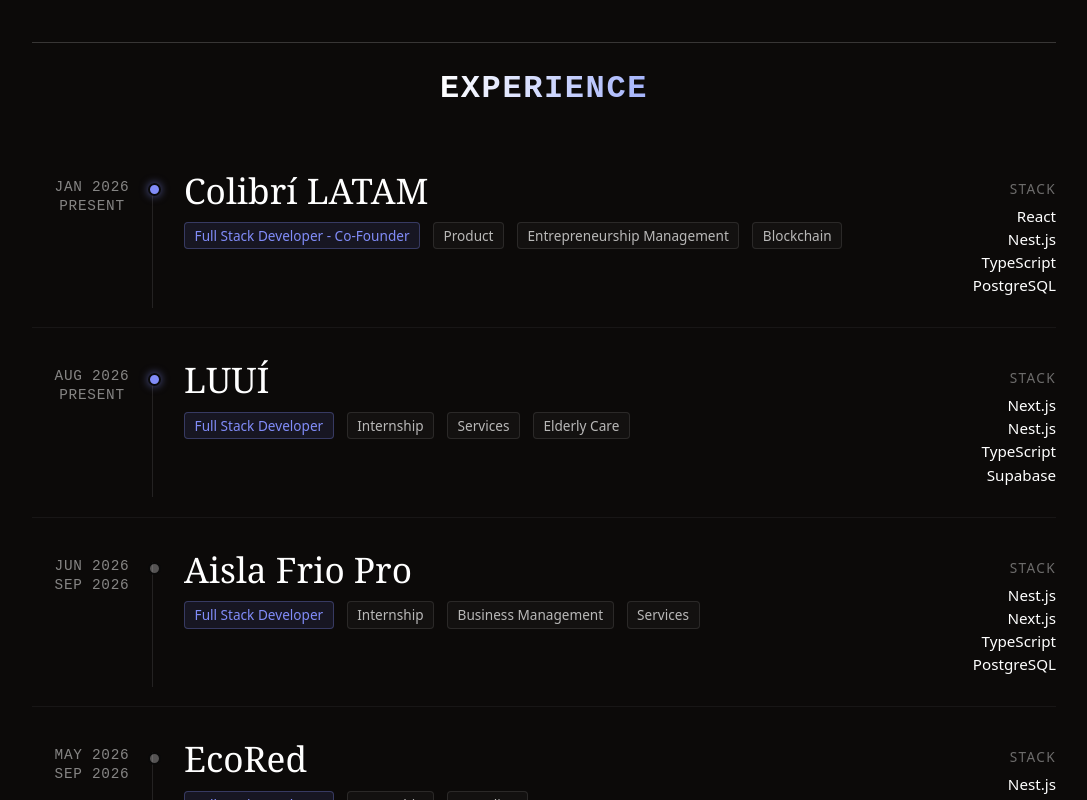
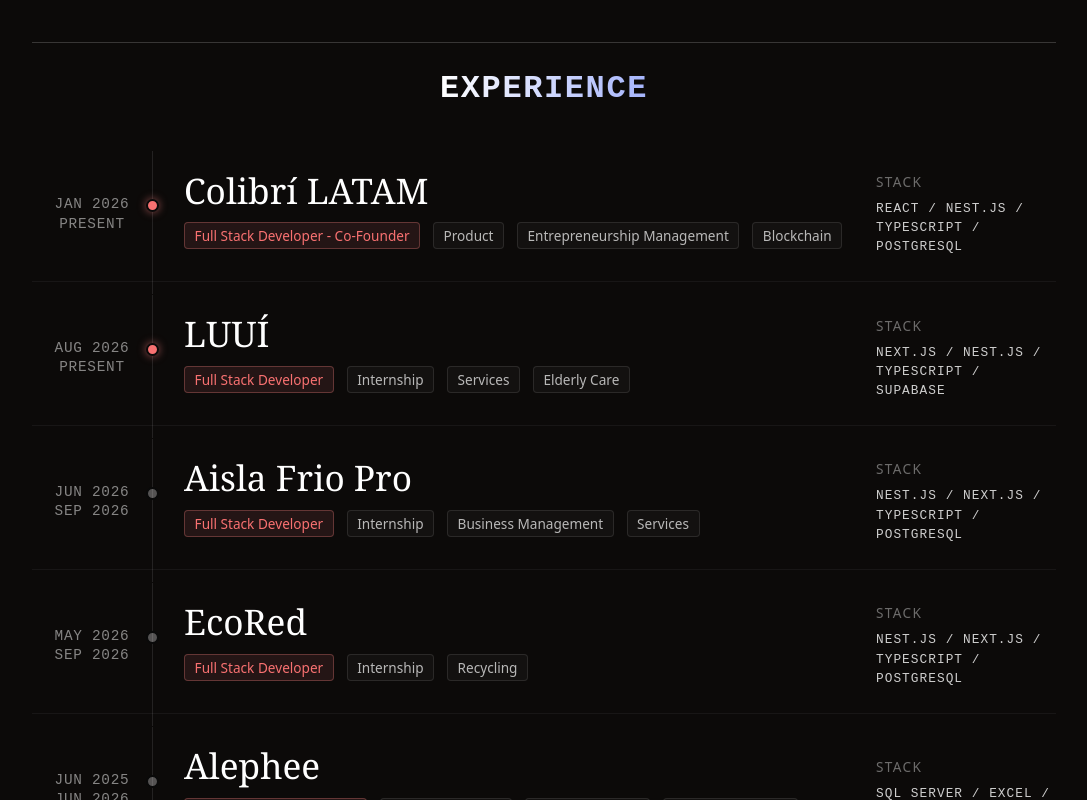
Before and after one commit to JoaquinGabriel17/portfolio-react, a Next.js app: page / in a window 1280 px wide. Shown: the part 780-1580 px from the top of the page, without its empty margins (96-1183 px from the left). Built offline with nearby package versions, Linux system fonts and the light colour scheme.

Commit message:
ajutes en ux en experience card

```diff
--- a/src/components/experienceCard/ExperienceCard.jsx
+++ b/src/components/experienceCard/ExperienceCard.jsx
@@ -30,9 +30,7 @@ export default function ExperienceCard({ data, lang }) {
             <div className={styles.stackColumn}>
                 <span className={styles.stackLabel}>Stack</span>
                 <div className={styles.stackList}>
-                    {stack.map((tech, index) => (
-                        <span key={index} className={styles.stackItem}>{tech}</span>
-                    ))}
+                    {stack.join(' / ')}
                 </div>
             </div>
         </div>
--- a/src/components/experienceCard/experienceCard.module.css
+++ b/src/components/experienceCard/experienceCard.module.css
@@ -3,7 +3,6 @@
     display: grid;
     grid-template-columns: 120px 1fr 180px; /* 3 columnas */
     gap: 2rem;
-    padding: 2rem 0;
     position: relative;
     border-bottom: 1px solid rgba(255, 255, 255, 0.05); /* Línea sutil divisoria */
 }
@@ -14,6 +13,7 @@
     flex-direction: column;
     gap: 0.2rem;
     padding-top: 0.5rem;
+    justify-content: center;
 }
 
 .dateText {
@@ -27,6 +27,7 @@
 /* Columna 2: Empresa y Tags */
 .mainColumn {
     position: relative;
+    padding: 2rem 0;
 }
 
 .companyName {
@@ -56,17 +57,18 @@
 
 /* El primer tag (rol) en color índigo */
 .primaryTag {
-    color: #818cf8;
-    border-color: rgba(129, 140, 248, 0.3);
-    background: rgba(129, 140, 248, 0.1);
+    color: #f87171;
+    border-color: rgba(248, 129, 129, 0.3);
+    background: rgba(248, 129, 129, 0.1);
 }
 
 /* Columna 3: Stack */
 .stackColumn {
     display: flex;
     flex-direction: column;
-    align-items: flex-end; /* Alineado a la derecha */
+    align-items: start;
     padding-top: 0.5rem;
+    justify-content: center;
 }
 
 .stackLabel {
@@ -78,10 +80,15 @@
 }
 
 .stackList {
-    display: flex;
-    flex-direction: column;
-    align-items: flex-end;
-    gap: 0.2rem;
+
+    font-family: 'DM Mono', monospace;
+  font-size: 0.8rem;
+  letter-spacing: 0.08em;
+  text-transform: uppercase;
+  color: rgba(255, 255, 255, 0.8);
+  text-align: left;
+  max-width: 230px;
+  line-height: 1.5;
 }
 
 .stackItem {
@@ -102,8 +109,8 @@
 /* El punto (siempre visible) */
 .timelineDot {
     position: absolute;
-    left: -4px; /* Centrar el punto en la línea */
-    top: 0;
+    left: -6px; /* Centrar el punto en la línea */
+    top: 3rem;
     width: 9px;
     height: 9px;
     border-radius: 50%;
@@ -114,8 +121,8 @@
 
 /* Punto índigo para el trabajo actual */
 .currentDot {
-    background-color: #818cf8;
-    box-shadow: 0 0 8px rgba(129, 140, 248, 0.6);
+    background-color: #f87171;
+    box-shadow: 0 0 8px rgba(248, 129, 129, 0.6);
 }
 
 /* --- Responsive --- */
@@ -127,9 +134,7 @@
     }
 
     .timelineDotWrapper {
-        left: 0.5rem; /* Mover la línea a la izquierda en móviles */
-        top: 0;
-        height: 100%;
+        display: none;
     }
 
     .dateColumn {
```
